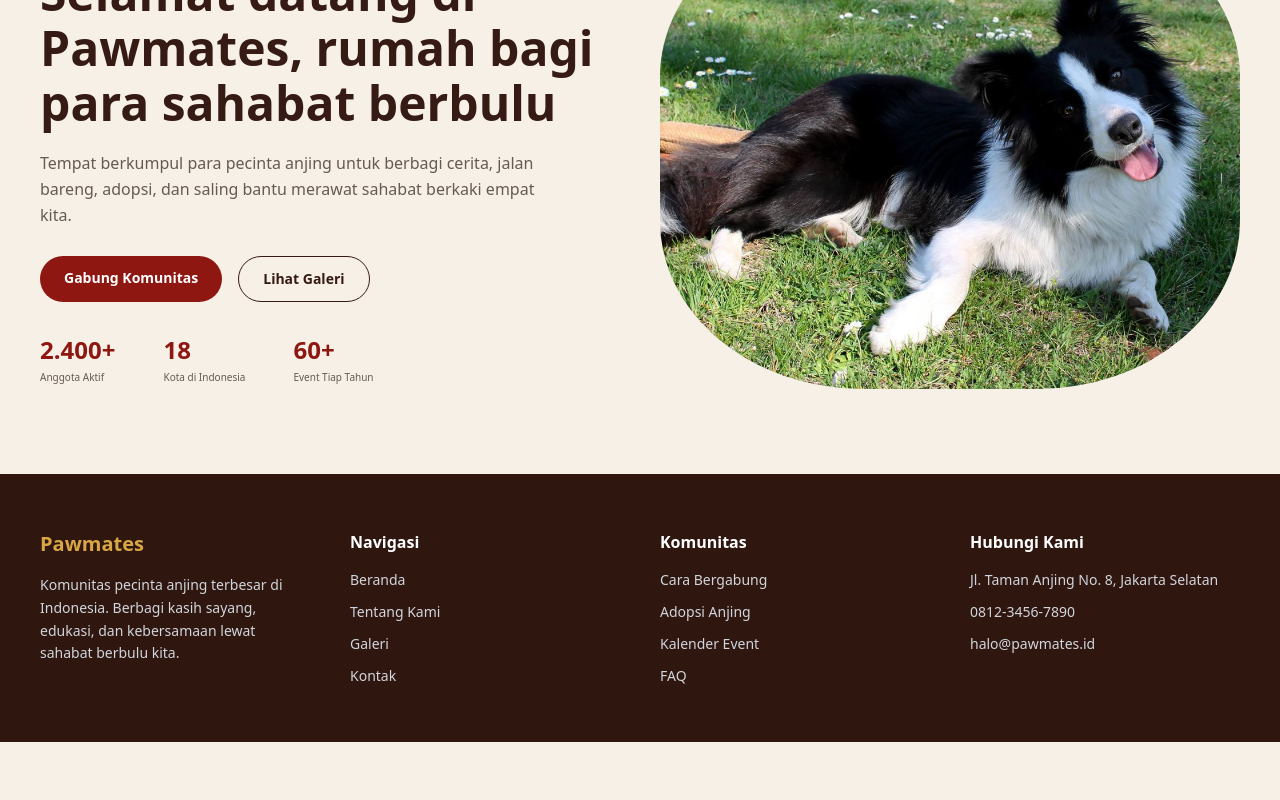
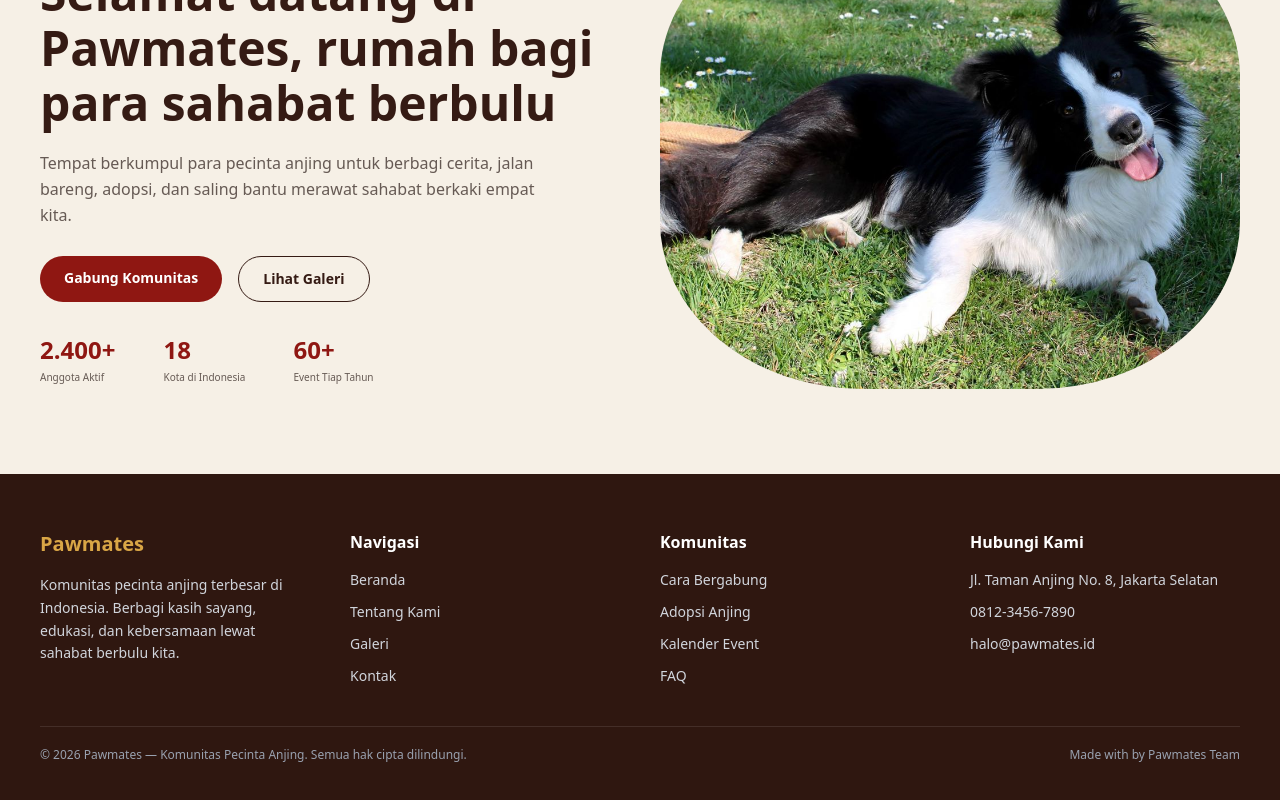
Before and after one commit to NaiRaw10/Project-Pawmates, a Next.js app in the folder frontend/: page / in a window 1280 px wide. Shown: the part 260-1060 px from the top of the page. Before the commit the page ends 1002 px from the top, so only its background shows below. Built offline with nearby package versions, Linux system fonts and the light colour scheme.

Commit message:
feat: menambahkan bottom bar footer

```diff
--- a/frontend/app/components/Footer.jsx
+++ b/frontend/app/components/Footer.jsx
@@ -74,6 +74,18 @@ export default function Footer() {
             </div>
         </div>
       </div>
+
+      <div className="mt-10 border-t border-white/10 pt-5 text-xs text-gray-400">
+        <div className="flex flex-col gap-2 sm:flex-row sm:items-center sm:justify-between">
+            <p>
+                © 2026 Pawmates — Komunitas Pecinta Anjing. Semua hak cipta dilindungi.
+            </p>
+
+            <p>
+                Made with by Pawmates Team
+            </p>
+        </div>
+      </div>
     </footer>
   );
 }
```
